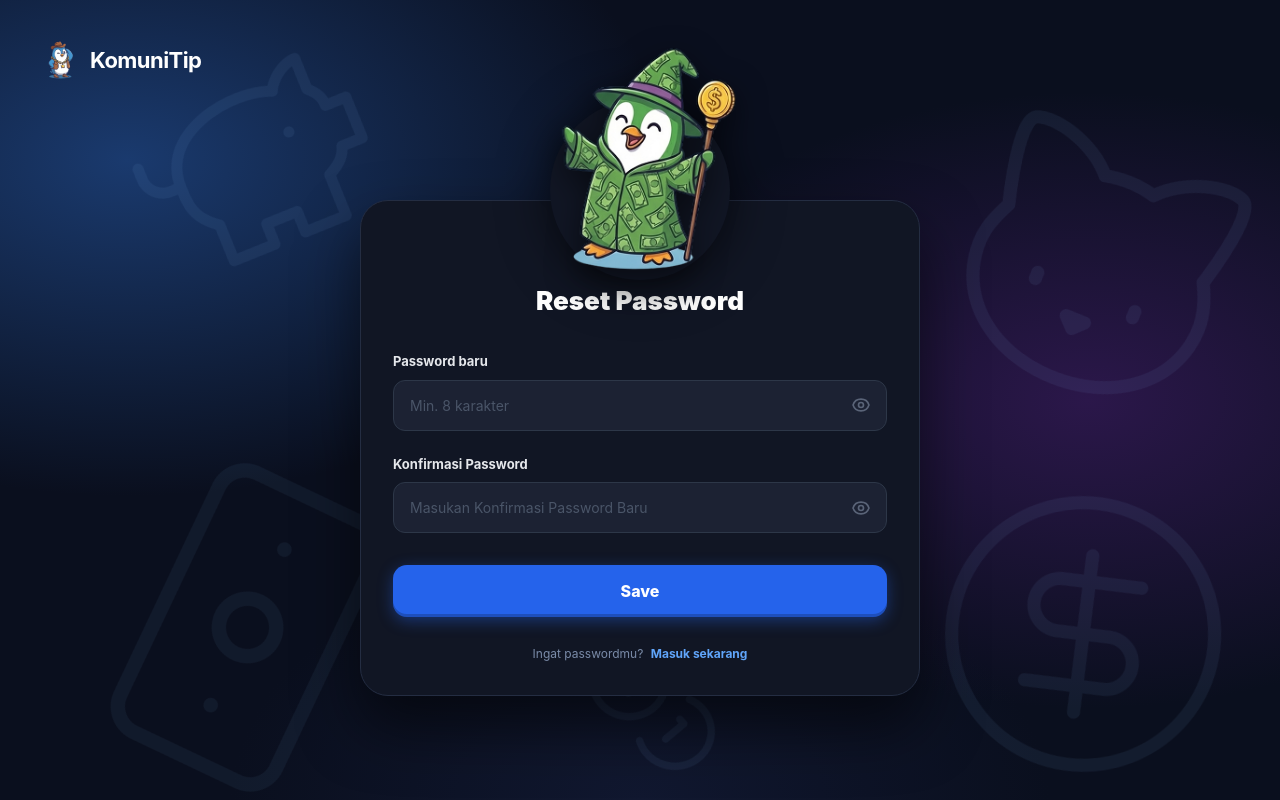
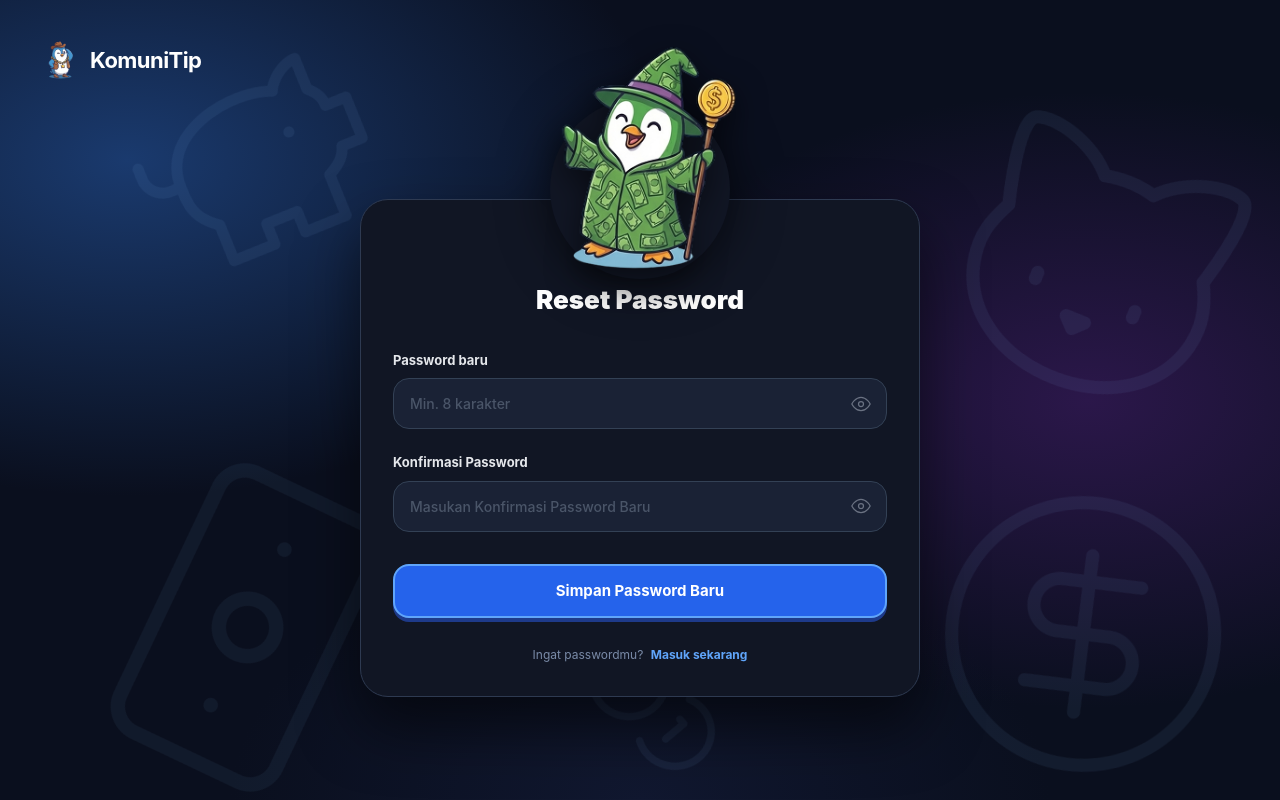
Before and after one commit to MuhammadFauzanL/komuniTip, a Vue app in the folder Frontend/: page /reset-password in a window 1280 px wide. Built offline with nearby package versions, Linux system fonts and the light colour scheme; what vue3-google-login would draw is missing.

Commit message:
style: update password visibility icons and refine input field styling across authentication views

```diff
--- a/Frontend/src/components/ForgotPasswordView.vue
+++ b/Frontend/src/components/ForgotPasswordView.vue
@@ -78,7 +78,7 @@ const handleReset = async () => {
 
       <!-- Form card -->
       <div class="w-full rounded-[28px] px-8 pb-8 pt-24 border relative"
-           style="background-color: #111624; border-color: #242d42; box-shadow: 0 30px 60px rgba(0,0,0,0.55);">
+           style="background-color: #111624; border: 1.5px solid #2e3a51; box-shadow: 0 30px 60px rgba(0,0,0,0.55);">
 
         <!-- Top shimmer -->
         <div class="absolute top-0 left-0 w-full h-[1px] rounded-t-[28px]"
@@ -119,8 +119,8 @@ const handleReset = async () => {
                 type="email"
                 v-model="email"
                 placeholder="nama@emailanda.com"
-                class="w-full rounded-[12px] px-4 py-3 text-white text-[14px] outline-none transition-all"
-                style="background-color: #161b28; border: 1px solid #252f42;"
+                class="w-full rounded-[16px] px-4 py-3 text-white text-[14px] font-medium outline-none transition-all placeholder-gray-500"
+                style="background-color: #1a2235; border: 1.5px solid #334155;"
                 required
               />
           </div>
@@ -128,8 +128,8 @@ const handleReset = async () => {
           <!-- Submit -->
           <div class="pt-2">
             <button type="submit" :disabled="loading"
-                    class="w-full text-white font-[700] text-[15px] py-[14px] rounded-[12px] transition-all hover:brightness-110 active:scale-[0.99] disabled:opacity-50 disabled:cursor-not-allowed"
-                    style="background: linear-gradient(180deg, #3b82f6 0%, #2563eb 100%); box-shadow: 0 4px 24px rgba(37,99,235,0.38), inset 0 -2px 0 rgba(0,0,0,0.14);">
+                    class="w-full text-white font-[700] text-[15px] py-3.5 rounded-[16px] transition-all hover:translate-y-[2px] active:translate-y-[4px] disabled:opacity-50 disabled:cursor-not-allowed"
+                    style="background: #2563eb; border: 2px solid #60a5fa; box-shadow: 0 4px 0 #1e3a8a;">
               <span v-if="loading">Memproses...</span>
               <span v-else>Kirim Link Reset</span>
             </button>
--- a/Frontend/src/components/LoginView.vue
+++ b/Frontend/src/components/LoginView.vue
@@ -269,15 +269,15 @@ const handleGoogleError = (error) => {
                 <button
                   type="button"
                   @click="showPassword = !showPassword"
-                  class="absolute right-4 top-1/2 -translate-y-1/2 text-gray-400 hover:text-white transition-colors focus:outline-none"
+                  class="absolute right-4 top-1/2 -translate-y-1/2 text-gray-500 hover:text-gray-300 transition-colors focus:outline-none"
                 >
-                  <svg v-if="!showPassword" xmlns="http://www.w3.org/2000/svg" class="w-5 h-5" fill="none" viewBox="0 0 24 24" stroke="currentColor" stroke-width="2">
-                    <path stroke-linecap="round" stroke-linejoin="round" d="M15 12a3 3 0 11-6 0 3 3 0 016 0z" />
-                    <path stroke-linecap="round" stroke-linejoin="round" d="M2.458 12C3.732 7.943 7.523 5 12 5c4.478 0 8.268 2.943 9.542 7-1.274 4.057-5.064 7-9.542 7-4.477 0-8.268-2.943-9.542-7z" />
+                  <svg v-if="!showPassword" xmlns="http://www.w3.org/2000/svg" class="w-5 h-5" viewBox="0 0 24 24" fill="none" stroke="currentColor" stroke-width="1.5" stroke-linecap="round" stroke-linejoin="round">
+                    <path d="M1 12s4-8 11-8 11 8 11 8-4 8-11 8-11-8-11-8z"></path>
+                    <circle cx="12" cy="12" r="3"></circle>
                   </svg>
-                  <svg v-else xmlns="http://www.w3.org/2000/svg" class="w-5 h-5" fill="none" viewBox="0 0 24 24" stroke="currentColor" stroke-width="2">
-                    <path stroke-linecap="round" stroke-linejoin="round" d="M13.875 18.825A10.05 10.05 0 0112 19c-4.478 0-8.268-2.943-9.542-7 1.274-4.057 5.064-7 9.542-7 1.225 0 2.39.215 3.475.608M15 12a3 3 0 11-6 0 3 3 0 016 0z" />
-                    <path stroke-linecap="round" stroke-linejoin="round" d="M3 3l18 18" />
+                  <svg v-else xmlns="http://www.w3.org/2000/svg" class="w-5 h-5" viewBox="0 0 24 24" fill="none" stroke="currentColor" stroke-width="1.5" stroke-linecap="round" stroke-linejoin="round">
+                    <path d="M17.94 17.94A10.07 10.07 0 0 1 12 20c-7 0-11-8-11-8a18.45 18.45 0 0 1 5.06-5.94M9.9 4.24A9.12 9.12 0 0 1 12 4c7 0 11 8 11 8a18.5 18.5 0 0 1-2.16 3.19m-6.72-1.07a3 3 0 1 1-4.24-4.24"></path>
+                    <line x1="1" y1="1" x2="23" y2="23"></line>
                   </svg>
                 </button>
               </div>
--- a/Frontend/src/components/ResetPasswordView.vue
+++ b/Frontend/src/components/ResetPasswordView.vue
@@ -115,7 +115,7 @@ const handleReset = async () => {
 
         <!-- Form container -->
         <div class="w-full rounded-[28px] px-8 pb-8 pt-20 relative"
-             style="background-color: #111624; border: 1px solid #242d42; box-shadow: 0 30px 60px rgba(0,0,0,0.55);">
+             style="background-color: #111624; border: 1.5px solid #2e3a51; box-shadow: 0 30px 60px rgba(0,0,0,0.55);">
 
           <!-- Headings -->
           <div class="text-center mb-8">
@@ -134,22 +134,22 @@ const handleReset = async () => {
                   :type="showPassword ? 'text' : 'password'"
                   v-model="password"
                   placeholder="Min. 8 karakter"
-                  class="w-full rounded-[12px] px-4 py-3.5 text-white text-[14px] outline-none transition-all placeholder-[#5a6478] pr-12 focus:border-blue-500"
-                  style="background-color: #1c2233; border: 1px solid #2d3748;"
+                  class="w-full rounded-[16px] px-4 py-3.5 text-white text-[14px] font-medium outline-none transition-all placeholder-gray-500 pr-12 focus:border-blue-500"
+                  style="background-color: #1a2235; border: 1.5px solid #334155;"
                   required
                 />
                 <button
                   type="button"
                   @click="showPassword = !showPassword"
-                  class="absolute right-4 top-1/2 -translate-y-1/2 text-[#5a6478] hover:text-white transition-colors focus:outline-none"
+                  class="absolute right-4 top-1/2 -translate-y-1/2 text-gray-500 hover:text-gray-300 transition-colors focus:outline-none"
                 >
-                  <svg v-if="!showPassword" xmlns="http://www.w3.org/2000/svg" class="w-5 h-5" fill="none" viewBox="0 0 24 24" stroke="currentColor" stroke-width="2">
-                    <path stroke-linecap="round" stroke-linejoin="round" d="M15 12a3 3 0 11-6 0 3 3 0 016 0z" />
-                    <path stroke-linecap="round" stroke-linejoin="round" d="M2.458 12C3.732 7.943 7.523 5 12 5c4.478 0 8.268 2.943 9.542 7-1.274 4.057-5.064 7-9.542 7-4.477 0-8.268-2.943-9.542-7z" />
+                  <svg v-if="!showPassword" xmlns="http://www.w3.org/2000/svg" class="w-5 h-5" viewBox="0 0 24 24" fill="none" stroke="currentColor" stroke-width="1.5" stroke-linecap="round" stroke-linejoin="round">
+                    <path d="M1 12s4-8 11-8 11 8 11 8-4 8-11 8-11-8-11-8z"></path>
+                    <circle cx="12" cy="12" r="3"></circle>
                   </svg>
-                  <svg v-else xmlns="http://www.w3.org/2000/svg" class="w-5 h-5" fill="none" viewBox="0 0 24 24" stroke="currentColor" stroke-width="2">
-                    <path stroke-linecap="round" stroke-linejoin="round" d="M13.875 18.825A10.05 10.05 0 0112 19c-4.478 0-8.268-2.943-9.542-7 1.274-4.057 5.064-7 9.542-7 1.225 0 2.39.215 3.475.608M15 12a3 3 0 11-6 0 3 3 0 016 0z" />
-                    <path stroke-linecap="round" stroke-linejoin="round" d="M3 3l18 18" />
+                  <svg v-else xmlns="http://www.w3.org/2000/svg" class="w-5 h-5" viewBox="0 0 24 24" fill="none" stroke="currentColor" stroke-width="1.5" stroke-linecap="round" stroke-linejoin="round">
+                    <path d="M17.94 17.94A10.07 10.07 0 0 1 12 20c-7 0-11-8-11-8a18.45 18.45 0 0 1 5.06-5.94M9.9 4.24A9.12 9.12 0 0 1 12 4c7 0 11 8 11 8a18.5 18.5 0 0 1-2.16 3.19m-6.72-1.07a3 3 0 1 1-4.24-4.24"></path>
+                    <line x1="1" y1="1" x2="23" y2="23"></line>
                   </svg>
                 </button>
               </div>
@@ -163,22 +163,22 @@ const handleReset = async () => {
                   :type="showConfirmPassword ? 'text' : 'password'"
                   v-model="confirmPassword"
                   placeholder="Masukan Konfirmasi Password Baru"
-                  class="w-full rounded-[12px] px-4 py-3.5 text-white text-[14px] outline-none transition-all placeholder-[#5a6478] pr-12 focus:border-blue-500"
-                  style="background-color: #1c2233; border: 1px solid #2d3748;"
+                  class="w-full rounded-[16px] px-4 py-3.5 text-white text-[14px] font-medium outline-none transition-all placeholder-gray-500 pr-12 focus:border-blue-500"
+                  style="background-color: #1a2235; border: 1.5px solid #334155;"
                   required
                 />
                 <button
                   type="button"
                   @click="showConfirmPassword = !showConfirmPassword"
-                  class="absolute right-4 top-1/2 -translate-y-1/2 text-[#5a6478] hover:text-white transition-colors focus:outline-none"
+                  class="absolute right-4 top-1/2 -translate-y-1/2 text-gray-500 hover:text-gray-300 transition-colors focus:outline-none"
                 >
-                  <svg v-if="!showConfirmPassword" xmlns="http://www.w3.org/2000/svg" class="w-5 h-5" fill="none" viewBox="0 0 24 24" stroke="currentColor" stroke-width="2">
-                    <path stroke-linecap="round" stroke-linejoin="round" d="M15 12a3 3 0 11-6 0 3 3 0 016 0z" />
-                    <path stroke-linecap="round" stroke-linejoin="round" d="M2.458 12C3.732 7.943 7.523 5 12 5c4.478 0 8.268 2.943 9.542 7-1.274 4.057-5.064 7-9.542 7-4.477 0-8.268-2.943-9.542-7z" />
+                  <svg v-if="!showConfirmPassword" xmlns="http://www.w3.org/2000/svg" class="w-5 h-5" viewBox="0 0 24 24" fill="none" stroke="currentColor" stroke-width="1.5" stroke-linecap="round" stroke-linejoin="round">
+                    <path d="M1 12s4-8 11-8 11 8 11 8-4 8-11 8-11-8-11-8z"></path>
+                    <circle cx="12" cy="12" r="3"></circle>
                   </svg>
-                  <svg v-else xmlns="http://www.w3.org/2000/svg" class="w-5 h-5" fill="none" viewBox="0 0 24 24" stroke="currentColor" stroke-width="2">
-                    <path stroke-linecap="round" stroke-linejoin="round" d="M13.875 18.825A10.05 10.05 0 0112 19c-4.478 0-8.268-2.943-9.542-7 1.274-4.057 5.064-7 9.542-7 1.225 0 2.39.215 3.475.608M15 12a3 3 0 11-6 0 3 3 0 016 0z" />
-                    <path stroke-linecap="round" stroke-linejoin="round" d="M3 3l18 18" />
+                  <svg v-else xmlns="http://www.w3.org/2000/svg" class="w-5 h-5" viewBox="0 0 24 24" fill="none" stroke="currentColor" stroke-width="1.5" stroke-linecap="round" stroke-linejoin="round">
+                    <path d="M17.94 17.94A10.07 10.07 0 0 1 12 20c-7 0-11-8-11-8a18.45 18.45 0 0 1 5.06-5.94M9.9 4.24A9.12 9.12 0 0 1 12 4c7 0 11 8 11 8a18.5 18.5 0 0 1-2.16 3.19m-6.72-1.07a3 3 0 1 1-4.24-4.24"></path>
+                    <line x1="1" y1="1" x2="23" y2="23"></line>
                   </svg>
                 </button>
               </div>
@@ -187,10 +187,10 @@ const handleReset = async () => {
             <!-- Submit -->
             <div class="pt-2">
               <button type="submit" :disabled="loading"
-                      class="w-full text-white font-[800] text-[16px] py-[14px] rounded-[14px] transition-all hover:brightness-110 active:scale-[0.98] disabled:opacity-50 disabled:cursor-not-allowed"
-                      style="background: #2563eb; box-shadow: 0 4px 15px rgba(37,99,235,0.4), inset 0 -3px 0 rgba(0,0,0,0.2);">
+                      class="w-full text-white font-[700] text-[15px] py-3.5 rounded-[16px] transition-all hover:translate-y-[2px] active:translate-y-[4px] disabled:opacity-50 disabled:cursor-not-allowed"
+                      style="background: #2563eb; border: 2px solid #60a5fa; box-shadow: 0 4px 0 #1e3a8a;">
                 <span v-if="loading">Menyimpan...</span>
-                <span v-else>Save</span>
+                <span v-else>Simpan Password Baru</span>
               </button>
             </div>
 
```
Also changed, not shown: Frontend/src/components/RegisterView.vue (+14 -14 lines).
